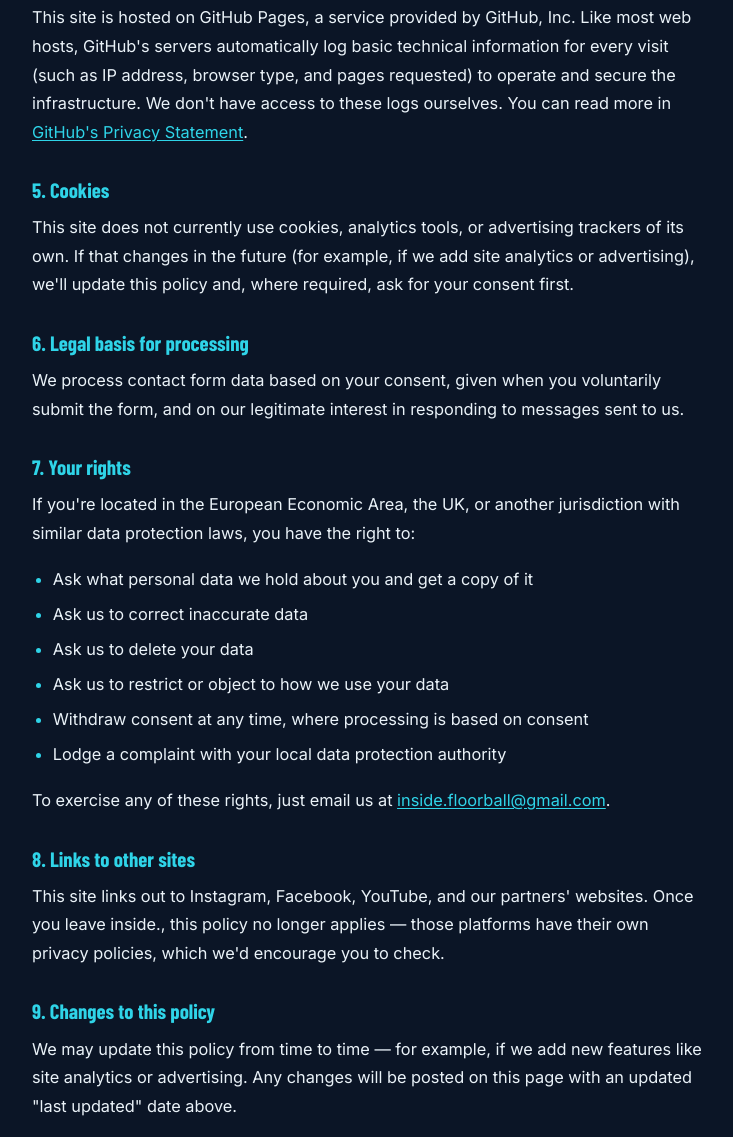
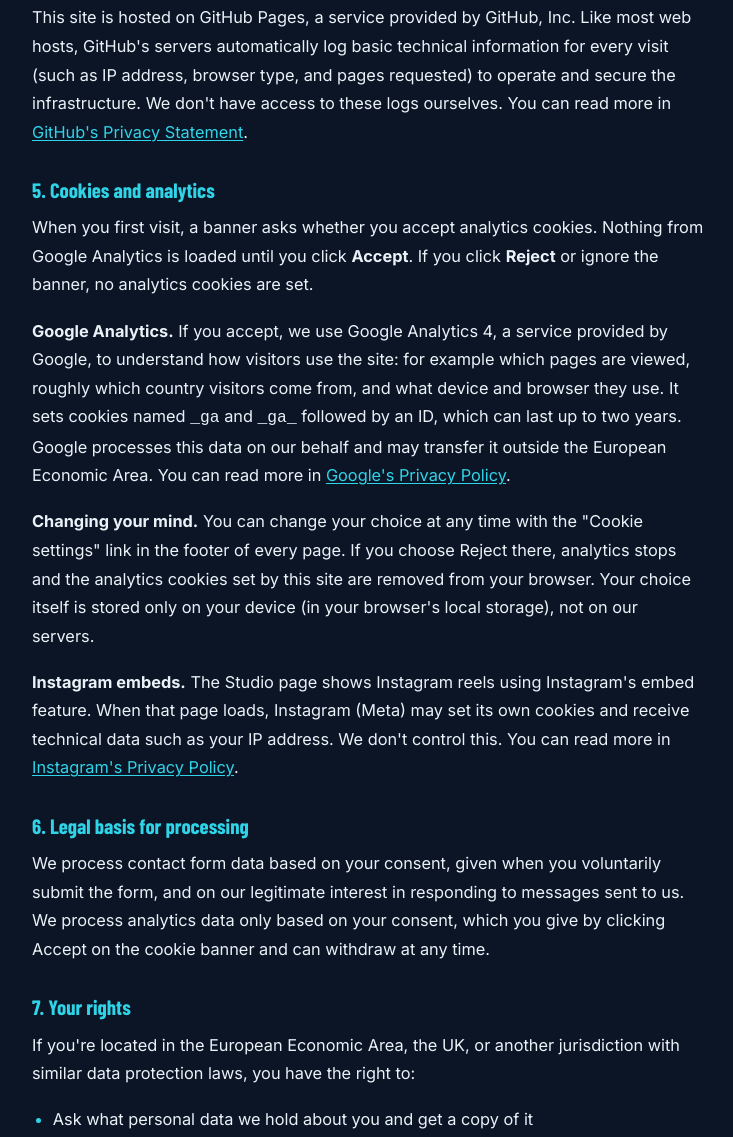
Before and after one commit to Kacper374/Insidefloorball, a plain HTML site: page privacy-policy.html in a window 1280 px wide. Shown: the part 1206-2343 px from the top of the page, without its empty margins (272-1005 px from the left). Drawn offline with nearby package versions, Linux system fonts and the light colour scheme; a web font is replaced by a local one.

Commit message:
Revise privacy policy and remove Google Analytics
Removed Google Analytics script and updated privacy policy details regarding cookie usage and consent.

```diff
--- a/privacy-policy.html
+++ b/privacy-policy.html
@@ -1,14 +1,6 @@
 <!DOCTYPE html>
 <html lang="en">
 <head>
-  <!-- Google tag (gtag.js) -->
-  <script async src="https://www.googletagmanager.com/gtag/js?id=G-WSBNQR4EKZ"></script>
-  <script>
-    window.dataLayer = window.dataLayer || [];
-    function gtag(){dataLayer.push(arguments);}
-    gtag('js', new Date());
-    gtag('config', 'G-WSBNQR4EKZ');
-  </script>
   <meta charset="UTF-8" />
   <meta name="viewport" content="width=device-width, initial-scale=1.0" />
   <title>Privacy Policy | inside.</title>
@@ -69,7 +61,7 @@
         <a href="index.html" class="back-link">← Back to Home</a>
 
         <h1 class="article-title">Privacy Policy</h1>
-        <p class="article-date">Last updated: September 2, 2026</p>
+        <p class="article-date">Last updated: November 12, 2026</p>
 
         <div class="article-body">
 
@@ -133,20 +125,48 @@
             <a href="https://docs.github.com/en/site-policy/privacy-policies/github-general-privacy-statement" target="_blank" rel="noopener">GitHub's Privacy Statement</a>.
           </p>
 
-          <h2 class="article-subheading">5. Cookies</h2>
+          <h2 class="article-subheading">5. Cookies and analytics</h2>
           <p>
-            This site does not currently use cookies, analytics tools, or
-            advertising trackers of its own. If that changes in the future
-            (for example, if we add site analytics or advertising), we'll
-            update this policy and, where required, ask for your consent
-            first.
+            When you first visit, a banner asks whether you accept analytics
+            cookies. Nothing from Google Analytics is loaded until you click
+            <strong>Accept</strong>. If you click <strong>Reject</strong> or
+            ignore the banner, no analytics cookies are set.
+          </p>
+          <p>
+            <strong>Google Analytics.</strong> If you accept, we use Google
+            Analytics 4, a service provided by Google, to understand how
+            visitors use the site: for example which pages are viewed, roughly
+            which country visitors come from, and what device and browser they
+            use. It sets cookies named <code>_ga</code> and
+            <code>_ga_</code> followed by an ID, which can last up to two
+            years. Google processes this data on our behalf and may transfer
+            it outside the European Economic Area. You can read more in
+            <a href="https://policies.google.com/privacy" target="_blank" rel="noopener">Google's Privacy Policy</a>.
+          </p>
+          <p>
+            <strong>Changing your mind.</strong> You can change your choice at
+            any time with the "Cookie settings" link in the footer of every
+            page. If you choose Reject there, analytics stops and the
+            analytics cookies set by this site are removed from your browser.
+            Your choice itself is stored only on your device (in your
+            browser's local storage), not on our servers.
+          </p>
+          <p>
+            <strong>Instagram embeds.</strong> The Studio page shows Instagram
+            reels using Instagram's embed feature. When that page loads,
+            Instagram (Meta) may set its own cookies and receive technical
+            data such as your IP address. We don't control this. You can read
+            more in
+            <a href="https://privacycenter.instagram.com/policy" target="_blank" rel="noopener">Instagram's Privacy Policy</a>.
           </p>
 
           <h2 class="article-subheading">6. Legal basis for processing</h2>
           <p>
             We process contact form data based on your consent, given when
             you voluntarily submit the form, and on our legitimate interest
-            in responding to messages sent to us.
+            in responding to messages sent to us. We process analytics data
+            only based on your consent, which you give by clicking Accept on
+            the cookie banner and can withdraw at any time.
           </p>
 
           <h2 class="article-subheading">7. Your rights</h2>
@@ -179,7 +199,7 @@
           <h2 class="article-subheading">9. Changes to this policy</h2>
           <p>
             We may update this policy from time to time — for example, if we
-            add new features like site analytics or advertising. Any changes
+            add new features or change the tools we use. Any changes
             will be posted on this page with an updated "last updated" date
             above.
           </p>
@@ -221,6 +241,7 @@
         <ul class="footer-links">
           <li><a href="partners.html#partner-contact">Contact</a></li>
           <li><a href="privacy-policy.html">Privacy Policy</a></li>
+          <li><a href="#" data-cookie-settings>Cookie settings</a></li>
         </ul>
       </div>
 
```
